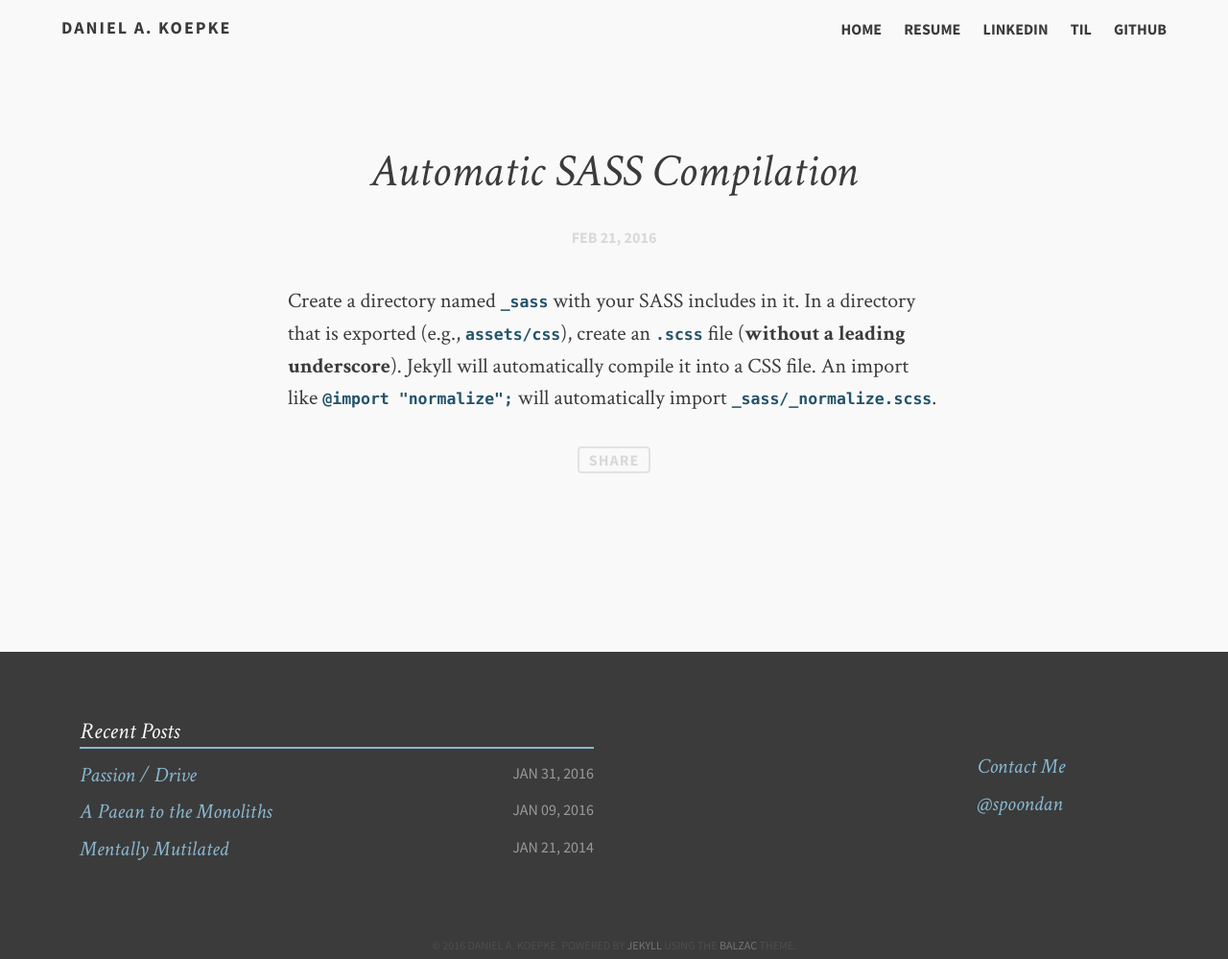
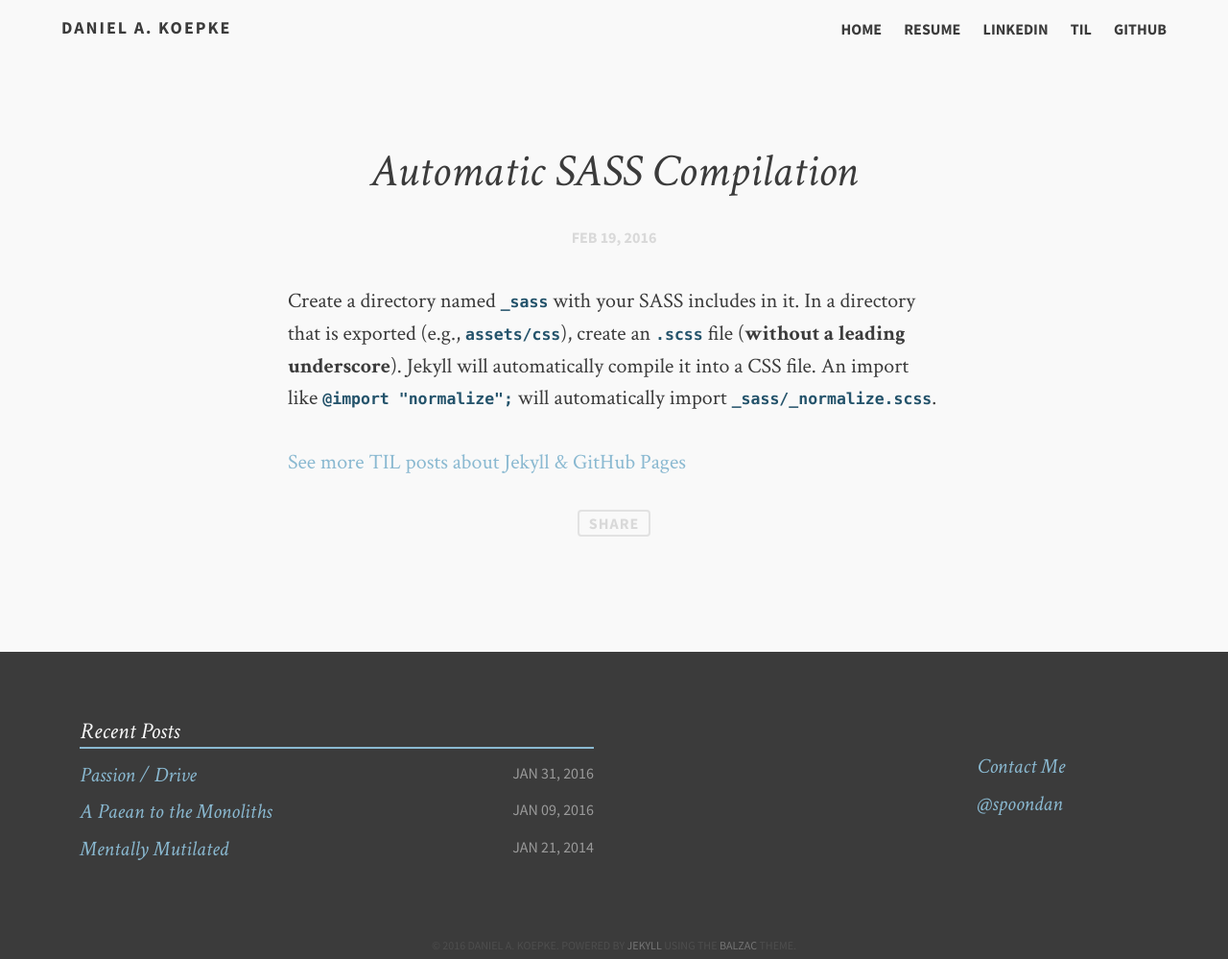
Before and after one commit to dkoepke/dkoepke.github.io, a Jekyll site: the page built from _til/jekyll/sass.md, in a window 1280 px wide. Shown: the whole page at 96% size. Built offline with Jekyll 4.4.1, drawn with Linux system fonts in a browser that asks for light colours; comment, search, counter and statistics services are not loaded.

Commit message:
Fix dates on TILs, add link to TIL category.

```diff
--- a/_config.yml
+++ b/_config.yml
@@ -43,7 +43,7 @@ defaults:
       path: ""
       type: "til"
     values:
-      layout: "post-no-feature"
+      layout: "til-post"
 
 timezone:    America/Los_Angeles
 future:      true
--- a/_data/tilcats.yaml
+++ b/_data/tilcats.yaml
@@ -1,6 +1,6 @@
 - id: jekyll
-  name: Jekyll
-  description: Jekyll and GitHub Pages
+  name: Jekyll &amp; GitHub Pages
+  description: The static site generator behind this blog
 - id: gradle
   name: Gradle
   description: The Gradle build system
@@ -9,4 +9,4 @@
   description: Unit, integration, and functional testing
 - id: etc
   name: Tools, etc.
-  description: Assorted other stuff
+  description: Assorted tools and techniques
--- a/_layouts/til-post.html
+++ b/_layouts/til-post.html
@@ -6,11 +6,17 @@
                 <hgroup>
                     <h1>{{ page.title }}</h1>
                     <p class="date">{{ page.date | date: "%b %d, %Y" }}</p>
-                    <p class="intro">{% if page.description %}{{ page.description }}{% else %}{{ page.tagline }}{% endif %}</p>
                 </hgroup>
             </header>
 
             {{ content }}
+
+            {% for cat in site.data.tilcats %}
+                {% if cat.id == page.category %}
+                    <p class="tags"><a href="/til/#tilcat-{{ page.category }}">See more TIL posts about {{ cat.name }}</a></p>
+                    {% break %}
+                {% endif %}
+            {% endfor %}
 
             <a class="share" href="https://twitter.com/intent/tweet?text=&quot;{{ page.title }}&quot;%20{{ site.url }}{{ page.url }}%20via%20&#64;{{ site.owner.twitter }}" data-dnt="true">Share</a>
 
--- a/_til/jekyll/sass.md
+++ b/_til/jekyll/sass.md
@@ -2,6 +2,7 @@
 title: "Automatic SASS Compilation"
 tags: [jekyll, github pages, sass]
 category: jekyll
+date: 2016-02-19
 ---
 
 Create a directory named `_sass` with your SASS includes in it. In a directory that is exported (e.g., `assets/css`), create an `.scss` file (**without a leading underscore**). Jekyll will automatically compile it into a CSS file. An import like `@import "normalize";` will automatically import `_sass/_normalize.scss`.
```
Also changed, not shown: _til/gradle/native-prebuilt.md (+1 -0 lines), _til/jekyll/collections.md (+1 -0 lines).
